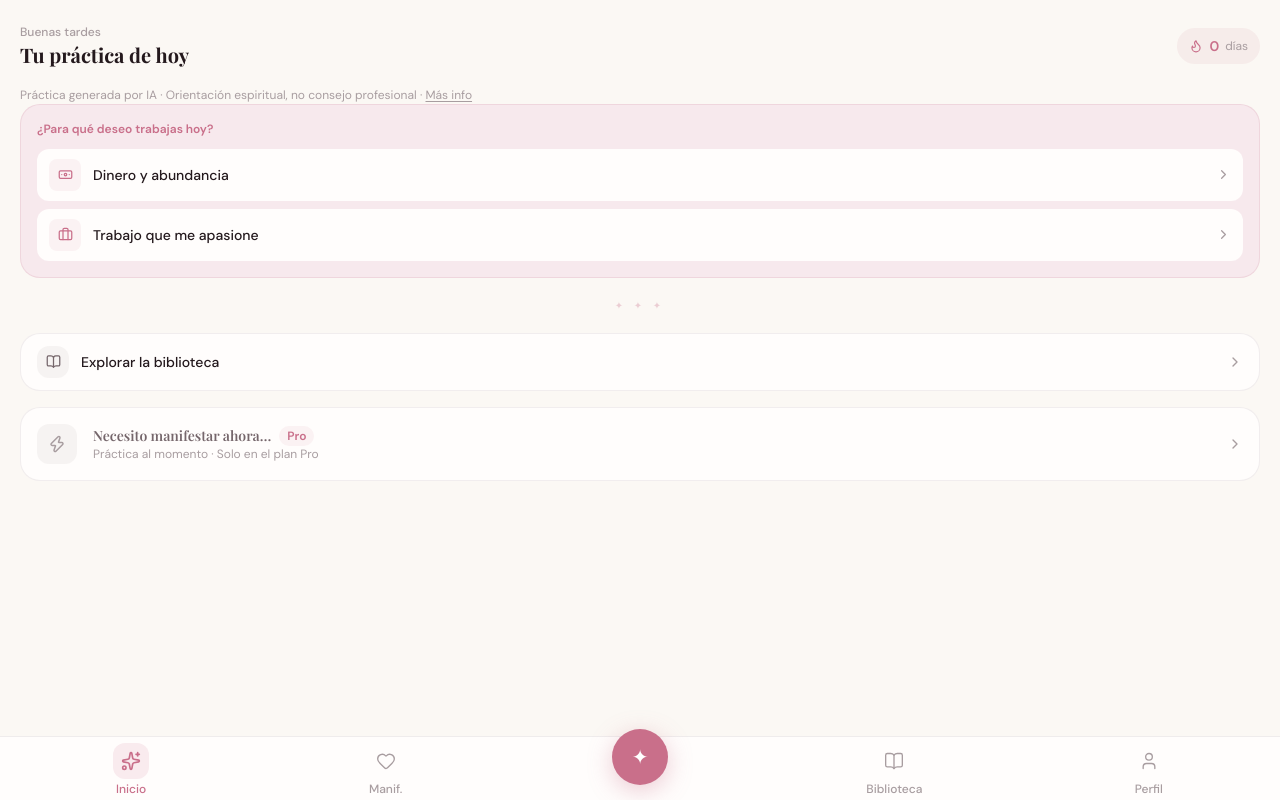
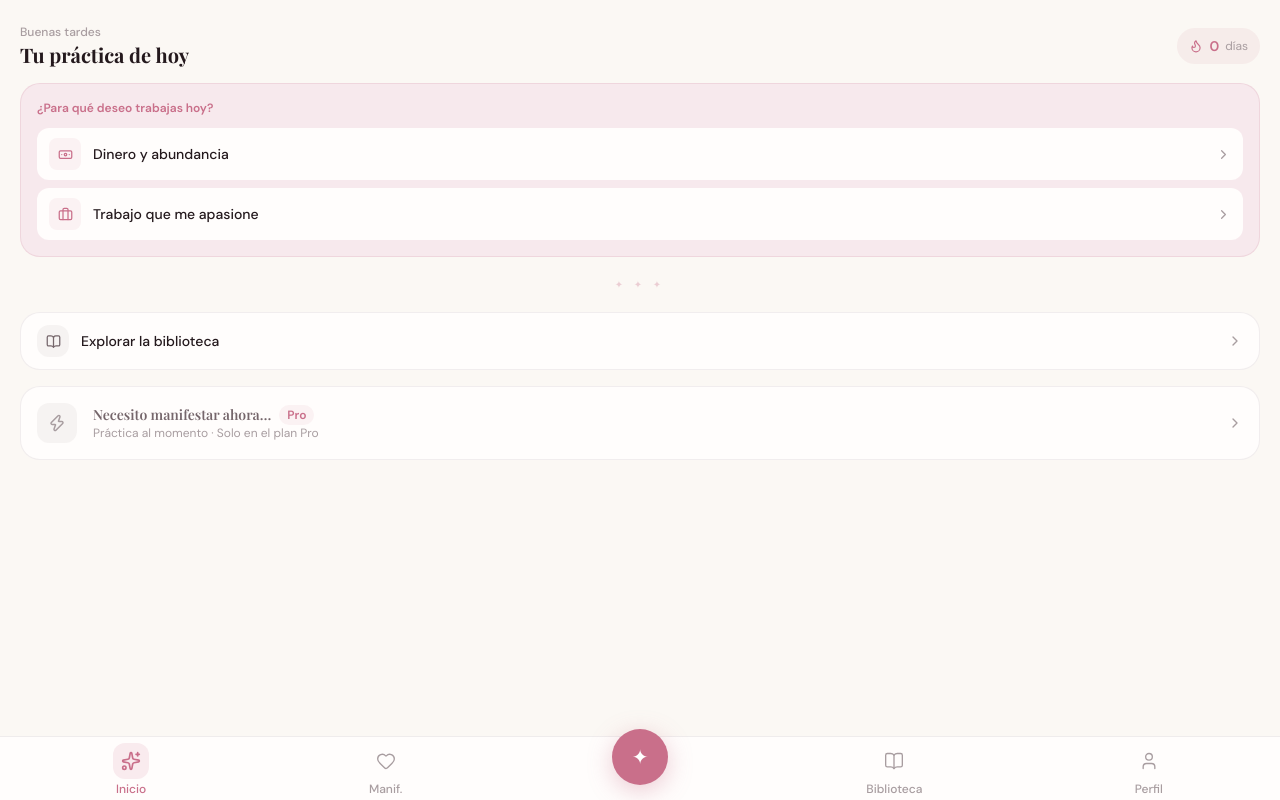
Before and after one commit to Eluniversodevictoria/Manifiesta-App, a Next.js app in the folder web/: page /app in a window 1280 px wide. Built offline with nearby package versions, Linux system fonts and the light colour scheme.

Commit message:
style: remove IA disclaimer from home screen

```diff
--- a/web/app/app/page.tsx
+++ b/web/app/app/page.tsx
@@ -721,11 +721,6 @@ function InicioContent() {
         </div>
       </motion.header>
 
-      {/* Micro-disclaimer IA — visible y accesible, no intrusivo */}
-      <p className="mx-5 mt-1 text-xs leading-snug" style={{ color: 'var(--text-tertiary)' }}>
-        Práctica generada por IA · Orientación espiritual, no consejo profesional ·{' '}
-        <a href="/aviso-ia" className="underline underline-offset-2">Más info</a>
-      </p>
 
       <div className="flex flex-col gap-4 px-5">
 
```
